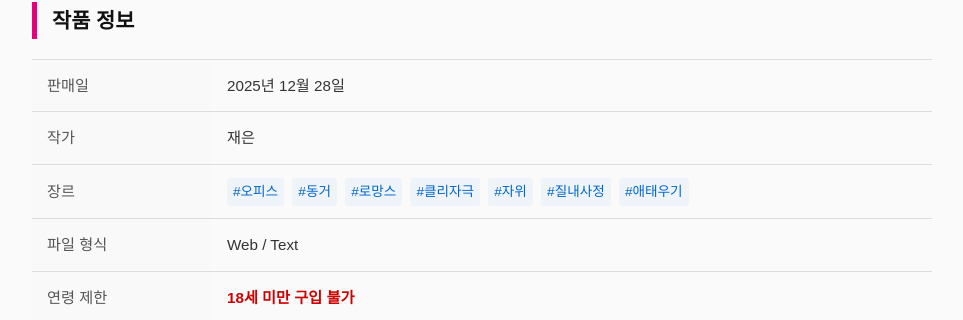
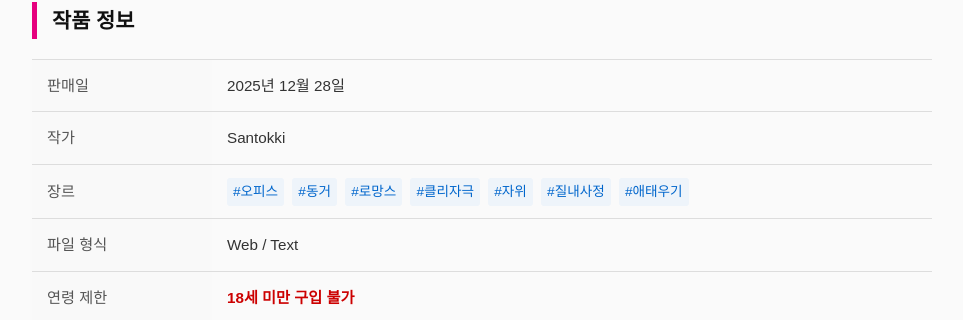
Before and after one commit to narelim/mag-ross-archive, a Jekyll site: the page built from _posts/2025-12-28-hentai-fakemarriage.md, in a window 1280 px wide and 900 px high, scrolled down 783 px. Shown: the part 131-451 px from the top of the window, without its empty margins (158-1121 px from the left). Built offline with Jekyll 4.4.1, drawn with Linux system fonts in a browser that asks for light colours; some web fonts are replaced.

Commit message:
Update product.html

```diff
--- a/_layouts/product.html
+++ b/_layouts/product.html
@@ -48,7 +48,7 @@ layout: default
         </tr>
         <tr>
             <th>작가</th>
-            <td>{{ page.author | default: "재은" }}</td>
+            <td>{{ page.author | default: "Santokki" }}</td>
         </tr>
         <tr>
             <th>장르</th>
```
